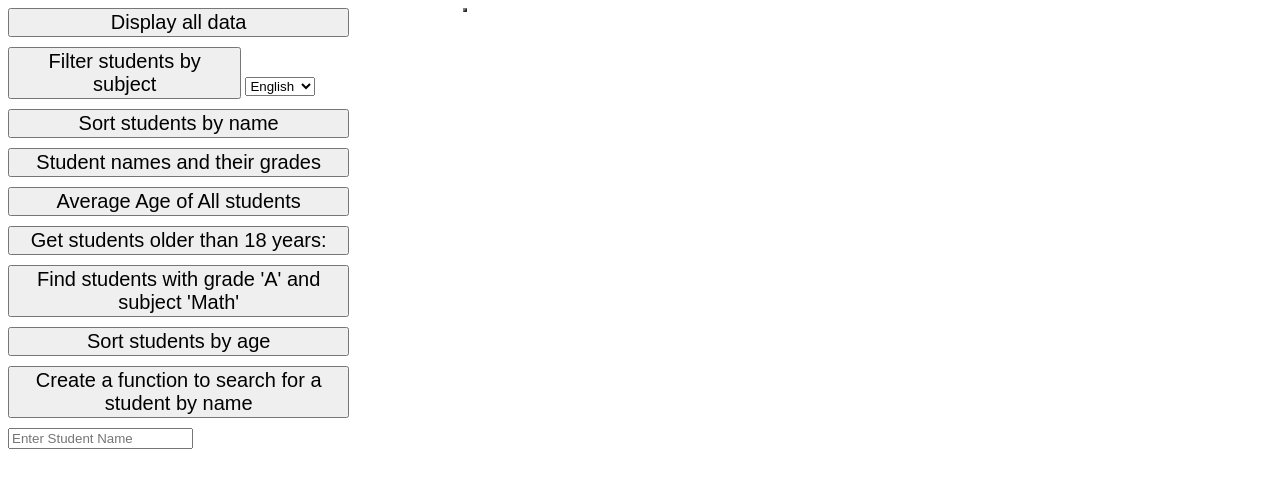
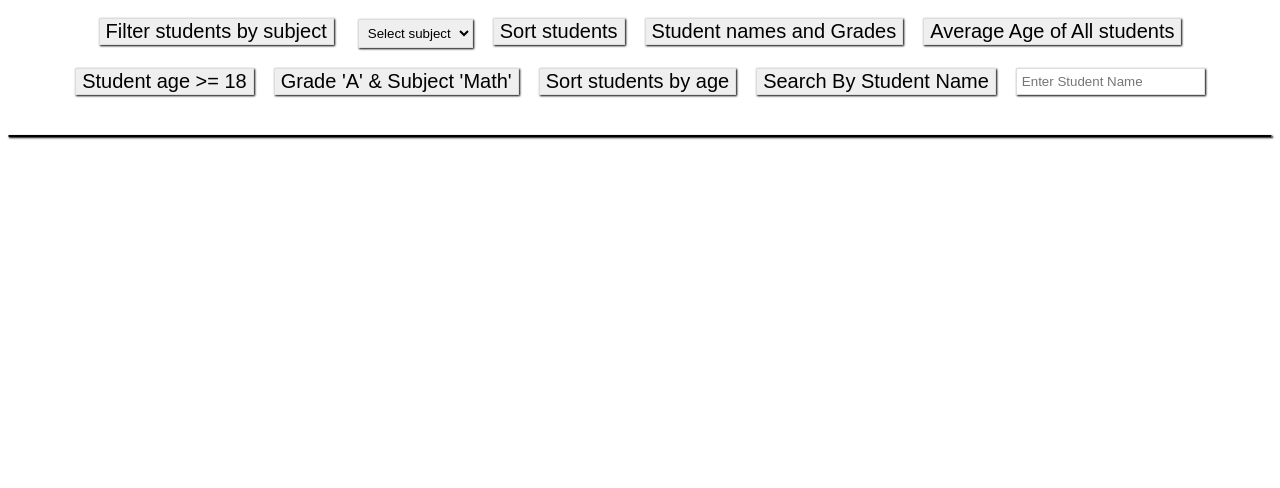
Before and after one commit to Hemi-Patel/Java-Script, a plain HTML site: page Pr 6. Array of object/index.html in a window 1280 px wide. Drawn offline with Linux system fonts and the light colour scheme.

Commit message:
Add files via upload

```diff
--- a/Pr 6. Array of object/index.html
+++ b/Pr 6. Array of object/index.html
@@ -5,46 +5,97 @@
     <meta charset="UTF-8">
     <meta name="viewport" content="width=device-width, initial-scale=1.0">
     <title>Pr 6. Array of object</title>
+    <style>
+        .main {
+            display: flex;
+            max-width: 1570px;
+            margin: 0 auto;
+            flex-direction: column;
+            align-items: center;
+        }
+
+        .Btns {
+            display: flex;
+            align-items: center;
+            justify-content: center;
+            flex-direction: row;
+            align-items: start;
+            flex-wrap: wrap;
+        }
+
+        .Btns button {
+            font-size: 20px;
+            margin: 10px;
+            border: 1px solid #ddd;
+            box-shadow: 1px 1px 2px;
+
+        }
+
+        .Btns select,
+        .Btns input {
+            margin: 10px;
+            padding: 5px;
+            border: 1px solid #ddd;
+            box-shadow: 1px 1px 2px;
+        }
+
+        .table_class {
+            align-items: center;
+            margin-top: 30px;
+            box-shadow: 1px 1px 2px;
+            width: 100%;
+        }
+
+        .table_class table {
+            border: 1px solid black;
+            border-radius: 10px;
+            width: 100%;
+        }
+
+        .table_class th,td {
+            border: 1px solid #ddd;
+            border-radius: 10px;
+            padding: 10px;
+            text-align: center;
+            font-size: 20px;
+        }
+
+        .table_class table th {
+            background-color: rgb(201, 197, 197);
+            border: 1px solid rgb(117, 114, 114);
+        }
+
+    </style>
 </head>
 
 <body>
-    <div style="display: flex;">
-        <div style="display: flex; flex-direction: column; align-items: start;">
-            <button onclick="displayTable()" style=" font-size: 20px; width:75%"> Display
-                all data</button>
-            <div>
-
-                <button onclick="filterBySubject()" style="font-size: 20px; width: 75%; margin-top: 10px;">
-                    Filter students by subject</button>
-                <select name="sub" id="sub" style="margin-top: 10px;">
+    <div class="main">
+        <div class="Btns">
+            <div style="margin: 0;">
+                <button onclick="filterBySubject()">Filter students by subject</button>
+                <select name="sub" id="sub">
+                    <option value="select">Select subject</option>
                     <option value="English">English</option>
                     <option value="Math">Math</option>
                     <option value="Science">Science</option>
                     <option value="History">History</option>
                 </select>
             </div>
-            <button onclick="sortByName()" style="font-size: 20px; width: 75%; margin-top: 10px;"> Sort students
-                by name</button>
-            <button onclick="name_grade()" style="font-size: 20px;  width: 75%; margin-top: 10px;">Student names and
-                their
-                grades</button>
-            <button onclick="averageAge()" style="font-size: 20px;  width: 75%; margin-top: 10px;">Average Age of All
-                students</button>
-            <button onclick="olderThan18()" style="font-size: 20px;  width: 75%; margin-top: 10px;">Get students older
-                than 18 years:</button>
-            <button onclick="gradeA_subMath()" style="font-size: 20px;  width: 75%; margin-top: 10px;">Find students
-                with grade 'A' and subject 'Math'</button>
-            <button onclick="sortByAge()" style="font-size: 20px;  width: 75%; margin-top: 10px;">Sort students by
-                age</button>
-            <button onclick="searchByName()" style="font-size: 20px;  width: 75%; margin-top: 10px;">Create a function
-                to search for a student by name</button>
-            <input type="text" id="name" placeholder="Enter Student Name" style="margin-top: 10px;">
+            <button onclick="sortByName()"> Sort students </button>
+            <button onclick="name_grade()">Student names and Grades</button>
+            <button onclick="averageAge()">Average Age of All students</button>
+            <button onclick="olderThan18()">Student age >= 18</button>
+            <button onclick="gradeA_subMath()">Grade 'A' & Subject 'Math'</button>
+            <button onclick="sortByAge()">Sort students by age</button>
+            <button onclick="searchByName()">Search By Student Name</button>
+            <input type="text" id="name" placeholder="Enter Student Name">
         </div>
-        <div>
-            <table id="stud" border="2" cellpadding="5" cellspacing="2"></table>
+        <div class="table_class">
+            <table id="stud" cellpadding="5" cellspacing="5"></table>
         </div>
 
     </div>
+
     <script>
 
         const students = [
@@ -77,21 +128,24 @@
         function displayTable() {
             clearTable();
             table.innerHTML = `
+
+                            <thead>
                             <tr>
                                 <th>Id</th>
                                 <th>Name</th>
                                 <th>Age</th>
                                 <th>Grade</th>
                                 <th>Subjet</th>
-                            </tr>`;
+                            </tr></thead>`;
             for (let i of students) {
-                table.innerHTML += `<tr>
+                table.innerHTML += `<tbody>
+                                    <tr>
                                     <td>${i.id}</td>
                                     <td>${i.name}</td>
                                     <td>${i.age}</td>
                                     <td>${i.grade}</td>
                                     <td>${i.subject}</td>
-                                </tr>`;
+                                </tr></tbody>`;
             }
         }
         function filterBySubject() {
@@ -252,11 +306,7 @@
                                 </tr>`;
                 }
             }
-
         }
-
-
-
     </script>
 </body>
 
```
